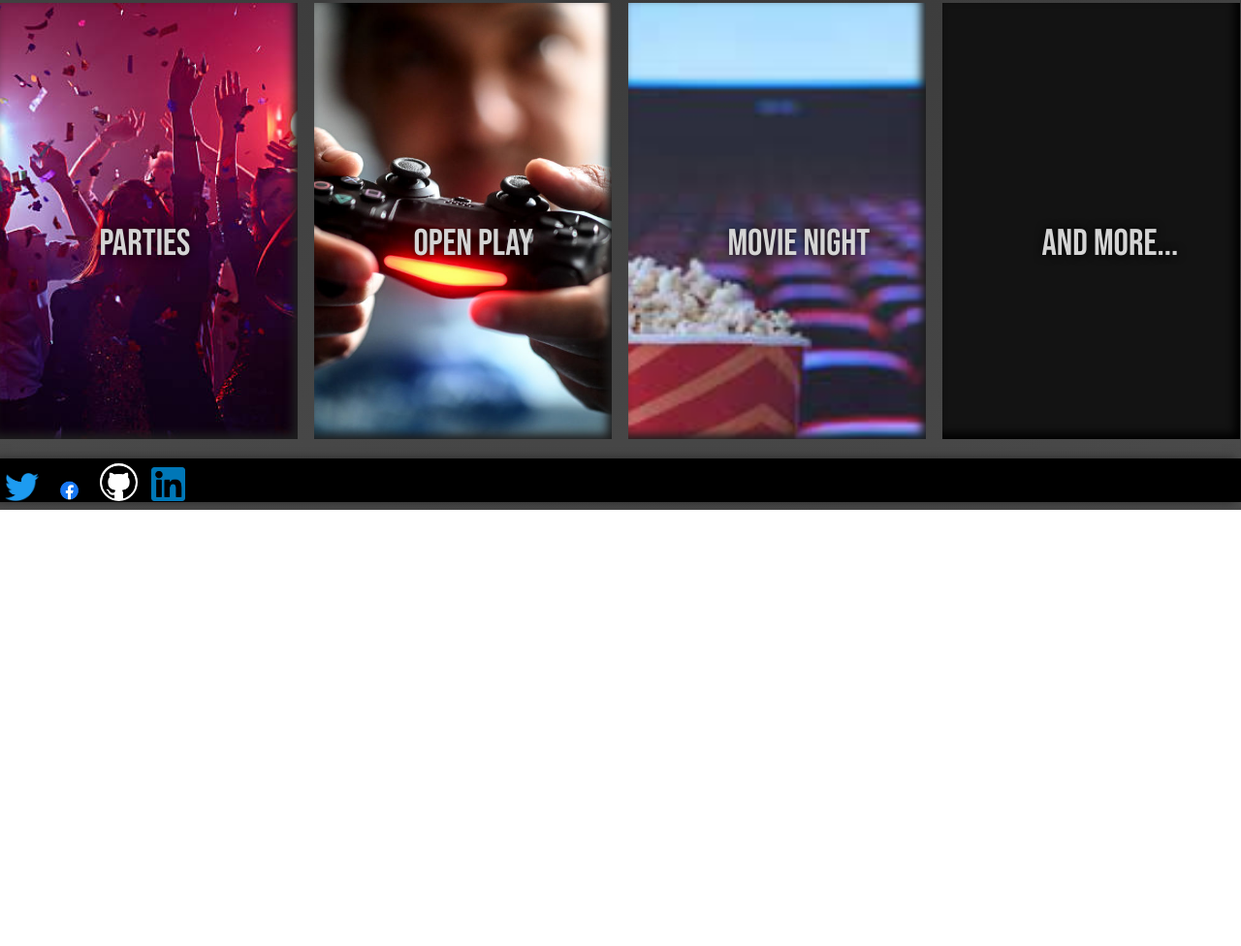
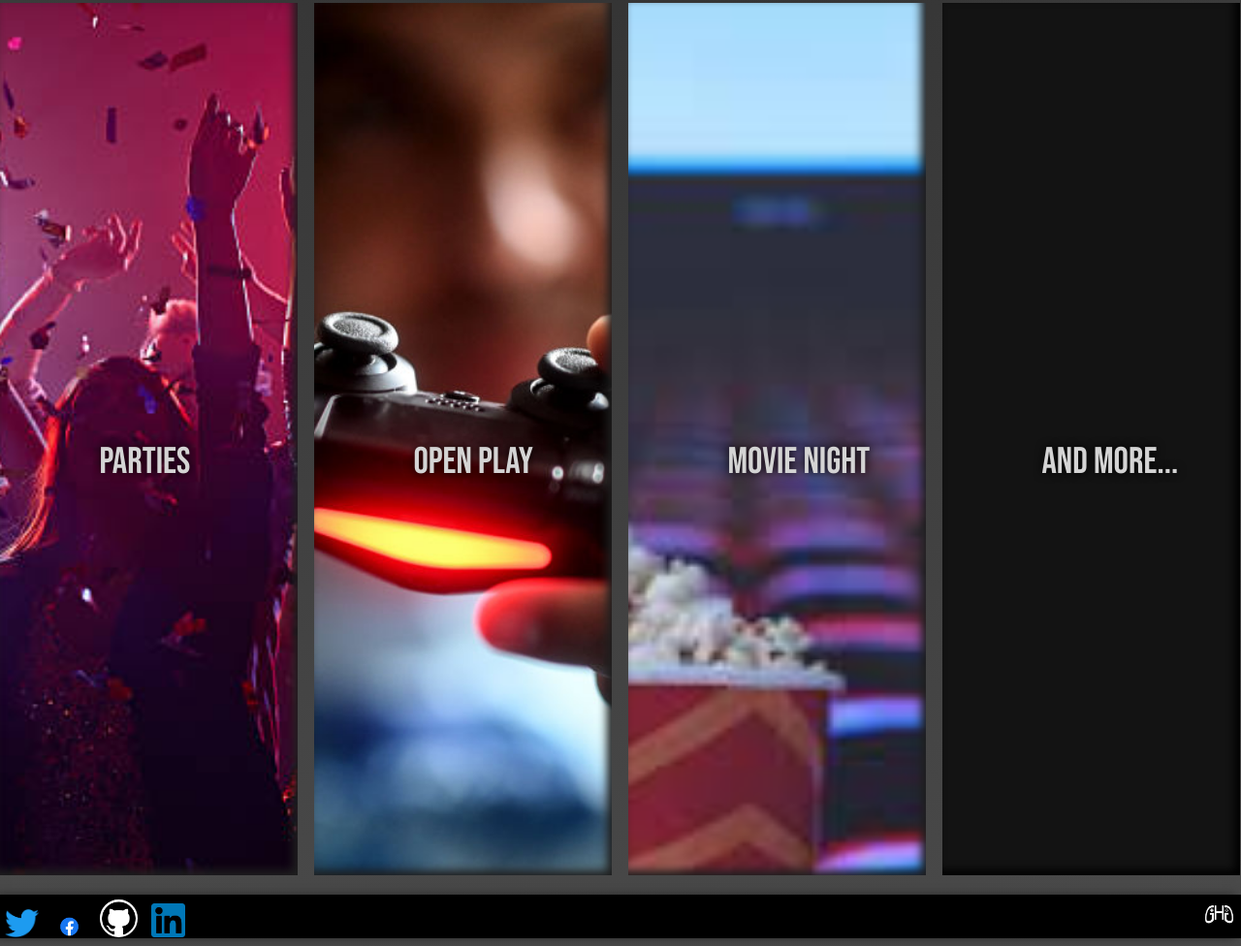
Before and after one commit to Buddy2707/final-project, a plain HTML site: page index.html in a window 1280 px wide. Shown: the part 1952-2928 px from the top of the page at 97% size. Before the commit the page ends 2478 px from the top, so only its background shows below. Drawn offline with Linux system fonts and the light colour scheme.

Commit message:
messenge

```diff
--- a/css/styles.css
+++ b/css/styles.css
@@ -96,13 +96,13 @@ div{
 }
 .megacontainer{
     margin-top: 10px;
-    height: 450px;
+    height: 900x;
     column-count: 4;
 }
 .minutecolumn{
     width: 24vw;
     background-color: rgb(26, 26, 26);
-    height: 450px;
+    height: 900px;
 }
 .mctext{
     font-family: 'Bebas Neue', cursive;
@@ -111,7 +111,7 @@ div{
     color: rgb(212, 212, 212);
     height: fit-content;
     width: fit-content;
-    padding-top: 225px;
+    padding-top: 450px;
     text-align: right;
     text-shadow: 0px 0px 10px rgb(0, 0, 0);
     /*WHY IS THIS PROPERTY NOT WORKING*/
@@ -160,3 +160,6 @@ div{
     border-width: 2px;
     border-color: white;
 }
+.logo{
+    float: right;
+}
--- a/index.html
+++ b/index.html
@@ -81,6 +81,8 @@
   <a href=""><img class="img" src="img/Facebook-logo.png"></a>
   <a href=""><img class="img ; fun" src="img/ghlg.png"></a>
   <a href=""><img class="img" src="img/link.png"></a>
+
+  <a href=""><img class="img ; logo" src="img/ghgRD2 (1).png"></a>
 </div>
 
     </body>
```
